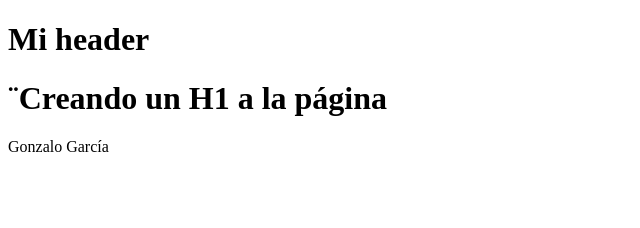
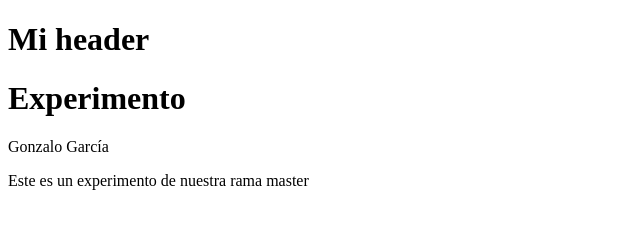
Before and after one commit to Gonz64/primer_repositorio, a plain HTML site: page index.html in a window 1280 px wide. Shown: the whole page, without its empty margins (0-640 px from the left). Drawn offline with Linux system fonts and the light colour scheme.

Commit message:
Agregar texto de experimento

```diff
--- a/index.html
+++ b/index.html
@@ -10,7 +10,9 @@
     <h1>Mi header</h1>
 </header>
 <body>
-    <h1>¨Creando un H1 a la página</h1>
+    <h1>Experimento</h1>
     <div class="container">Gonzalo García</div>
 </body>
+
+<footer><p>Este es un experimento de nuestra rama master</p></footer>
 </html>
```
